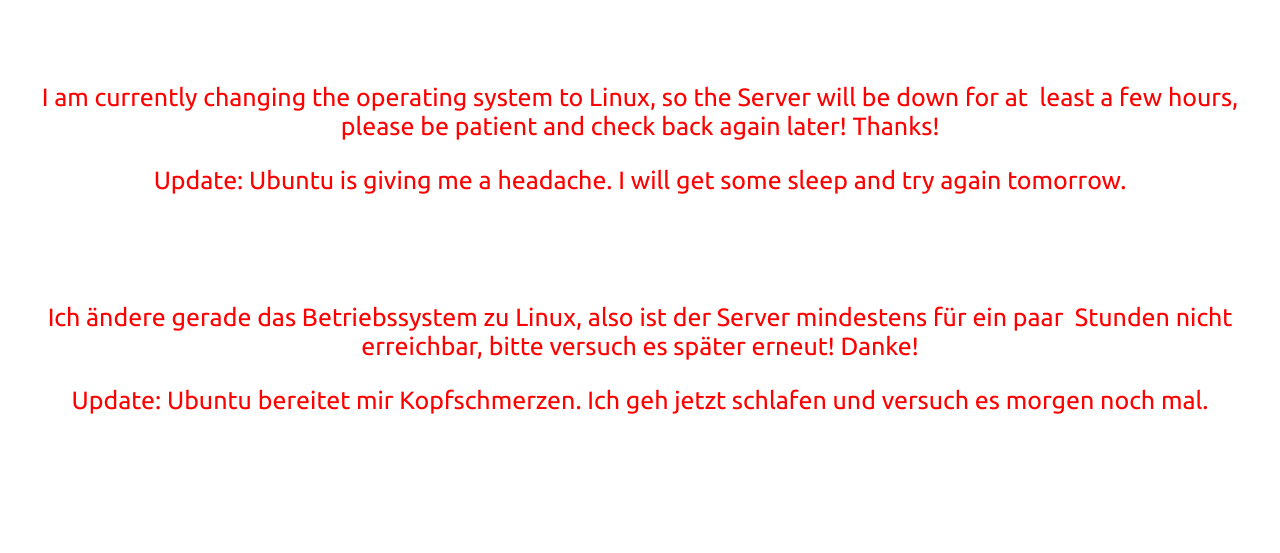
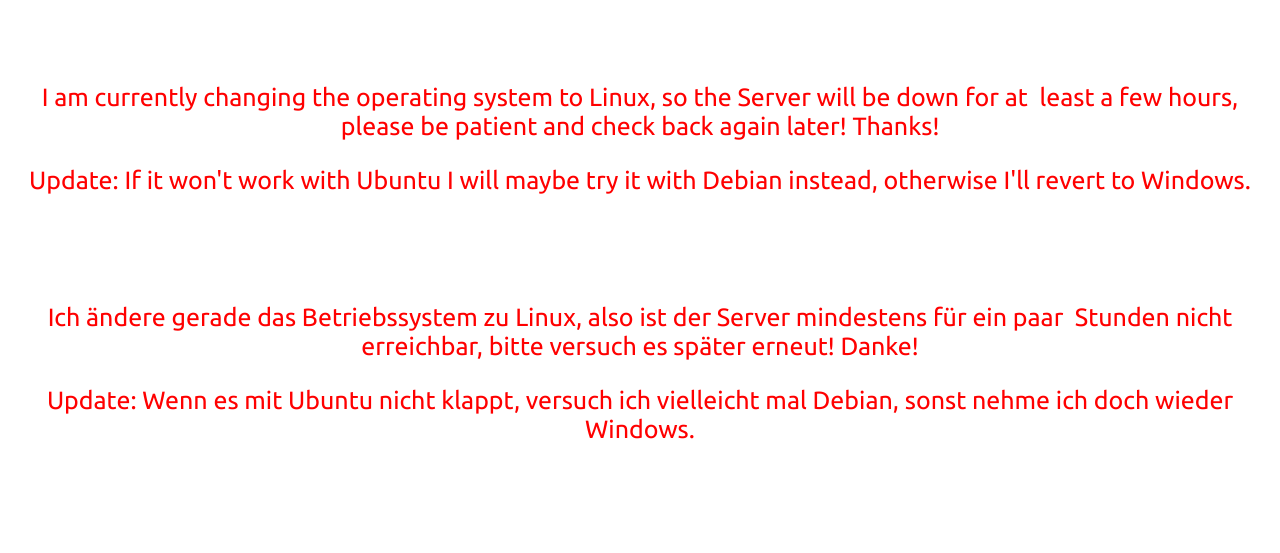
Before and after one commit to Sv443/GitHub.io-Page, a plain HTML site: page server_down.html in a window 1280 px wide. Shown: the part 194-747 px from the top of the page. Drawn offline with Linux system fonts and the light colour scheme.

Commit message:
Update server_down.html

```diff
--- a/server_down.html
+++ b/server_down.html
@@ -11,11 +11,11 @@
 <br>
 <p>I am currently changing the operating system to Linux, so the Server will be down for at&nbsp;
 least a few hours, please be patient and check back again later! Thanks!</p>
-<p>Update: Ubuntu is giving me a headache. I will get some sleep and try again tomorrow.</p>
+<p>Update: If it won't work with Ubuntu I will maybe try it with Debian instead, otherwise I'll revert to Windows.</p>
 <br><br>
 <p>Ich ändere gerade das Betriebssystem zu Linux, also ist der Server mindestens für ein paar&nbsp;
 Stunden nicht erreichbar, bitte versuch es später erneut! Danke!</p>
-<p>Update: Ubuntu bereitet mir Kopfschmerzen. Ich geh jetzt schlafen und versuch es morgen noch mal.</p>
+<p>Update: Wenn es mit Ubuntu nicht klappt, versuch ich vielleicht mal Debian, sonst nehme ich doch wieder Windows.</p>
 <br><br><br>
 <a href="https://sv443.github.io/code" target="_self"><img src="resources/images/codematerial_blue_square.png" width="150px" height="150px"></img></a>
 <br><a href="/" target="_self" style="text-decoration:none;color:blue;">Code</a>
```
